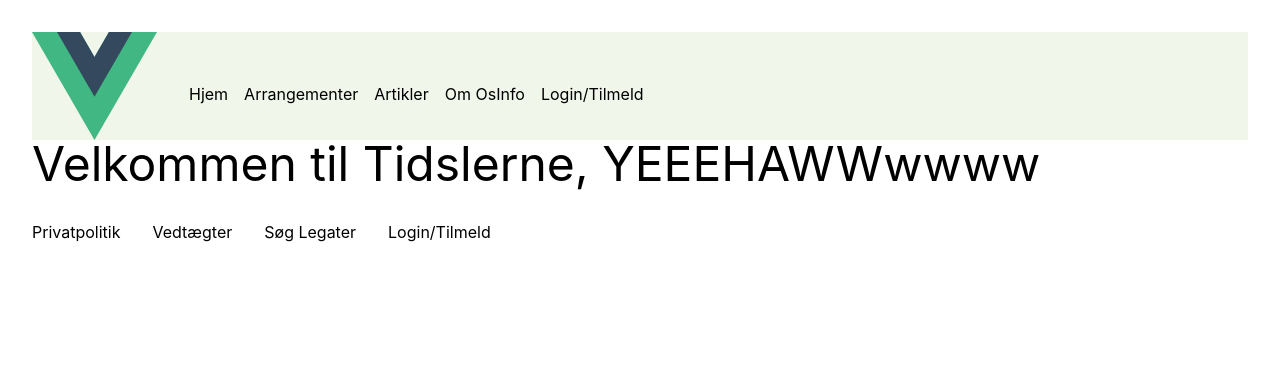
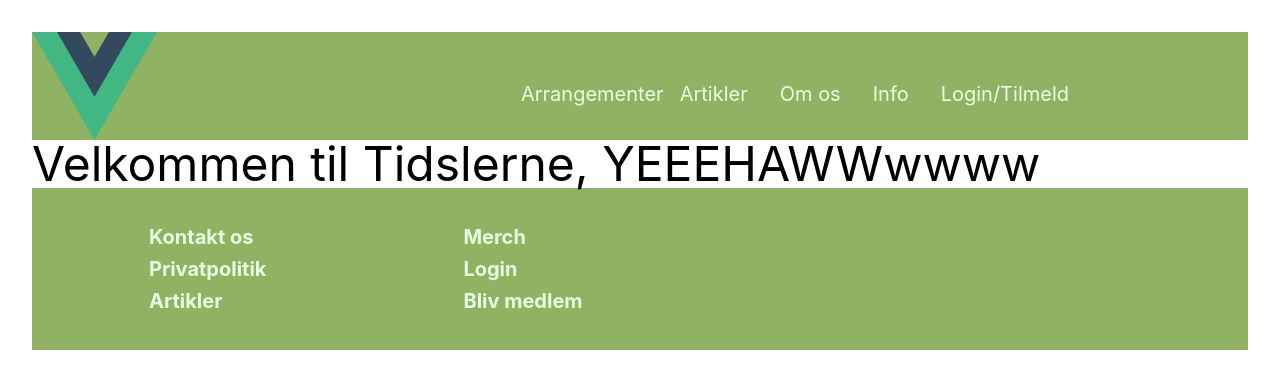
Before and after one commit to LunaDamm/tidslerne-frfr, a Vue app: page / in a window 1280 px wide. Shown: the top 388 px of the page. Built offline with nearby package versions, Linux system fonts and the light colour scheme.

Commit message:
igang med footer og nav

```diff
--- a/src/App.vue
+++ b/src/App.vue
@@ -3,13 +3,12 @@ import { RouterLink, RouterView } from 'vue-router'
 </script>
 
 <template>
-  <header class="bg-bag-green">
+  <header class="bg-nav-green">
     <img alt="Vue logo" class="logo" src="@/assets/logo.svg" width="125" height="125" />
 
     <div class="wrapper w-3/4">
 
-      <nav class="flex flex-col md:flex-row">
-        <RouterLink to="/">Hjem</RouterLink>
+      <nav class="textNav flex flex-col md:flex-row justify-end text-light-green ">
         <div class="arrangementerDropDown">
           <button class="">Arrangementer</button>
           <div class="arrangementerDropDownContent hidden z-1 absolute w-50 bg-button-green text-light-green">
@@ -17,6 +16,7 @@ import { RouterLink, RouterView } from 'vue-router'
             <a href="https://tidslerne.nemtilmeld.dk/">For støttemedlemmer</a>
           </div>
         </div>
+
         <div class="artiklerDropDown">
           <RouterLink to="/artikler">Artikler</RouterLink>
           <div class="artiklerDropDownContent hidden z-1 absolute w-50 bg-button-green text-light-green">
@@ -27,8 +27,9 @@ import { RouterLink, RouterView } from 'vue-router'
             <RouterLink to="/artikler">Følge og senskader</RouterLink>
           </div>
         </div>
+
         <div class="omOsDropDown">
-          <button class="">Om Os</button>
+          <RouterLink to="/om-os">Om os</RouterLink>
           <div class="omOsDropDownContent hidden z-1 absolute w-50 bg-button-green text-light-green">
             <RouterLink to="/om-os">Hvem er vi?</RouterLink>
             <RouterLink to="/bladet">Tidslerne Bladet</RouterLink>
@@ -38,8 +39,9 @@ import { RouterLink, RouterView } from 'vue-router'
             <RouterLink to="/nyhedsbrev">Nyhedsbrev</RouterLink>
           </div>
         </div>
+
         <div class="infoDropDown">
-          <button class="">Info</button>
+          <RouterLink to="/info">Info</RouterLink>
           <div class="infoDropDownContent hidden z-1 absolute w-50 bg-button-green text-light-green">
             <RouterLink to="/privatspolitik">Privatspolitik</RouterLink>
             <RouterLink to="/zoom-vejledning">Vejledning til Zoom</RouterLink>
@@ -47,6 +49,7 @@ import { RouterLink, RouterView } from 'vue-router'
             <RouterLink to="/søg-legater">Søg Legater</RouterLink>
           </div>
         </div>
+
         <a href="https://medlem.tidslerne.dk/">Login/Tilmeld</a>
       </nav>
     </div>
@@ -56,13 +59,20 @@ import { RouterLink, RouterView } from 'vue-router'
 
 
   <footer>
-    <div class="w-3/4">
-      <nav class="">
-        <RouterLink to="/privatpolitik">Privatpolitik</RouterLink>
-        <RouterLink to="/vedtægter">Vedtægter</RouterLink>
-        <RouterLink to="/søg-legater">Søg Legater</RouterLink>
-        <a href="https://medlem.tidslerne.dk/">Login/Tilmeld</a>
-      </nav>
+    <div class="w-4/4 bg-nav-green">
+      <div class="footerBigBox text-light-green flex flex-col md:flex-row">
+        <div class="footerBox1 ">
+        <RouterLink class="footer-link" to="/kontakt-os">Kontakt os</RouterLink>
+        <RouterLink class="footer-link" to="/privatpolitik">Privatpolitik</RouterLink>
+        <RouterLink class="footer-link" to="/artikler">Artikler</RouterLink>
+      </div>
+
+      <div class="footerBox2">
+        <RouterLink class="footer-link" to="/merch">Merch</RouterLink>
+        <a class="footer-link" href="https://medlem.tidslerne.dk/">Login</a>
+        <a class="footer-link" href="https://medlem.tidslerne.dk/">Bliv medlem</a>
+      </div>
+    </div>
     </div>
   </footer>
 </template>
@@ -80,7 +90,7 @@ header {
 
 nav {
   width: 100%;
-  font-size: 12px;
+  font-size: 20px;
   text-align: center;
   margin-top: 2rem;
 }
@@ -101,6 +111,26 @@ nav a {
 
 nav a:first-of-type {
   border: 0;
+}
+
+.textNav {
+  font-size: 20px;
+  font-weight: bold;
+
+}
+
+.footer-link {
+  display: block;
+  font-weight: bold;
+}
+
+.footerBigBox {
+font-size: 20px;
+padding: 33px 0 33px 117px;
+}
+
+.footerBox1 {
+margin-right: 197px;
 }
 
 @media (min-width: 1024px) {
```
